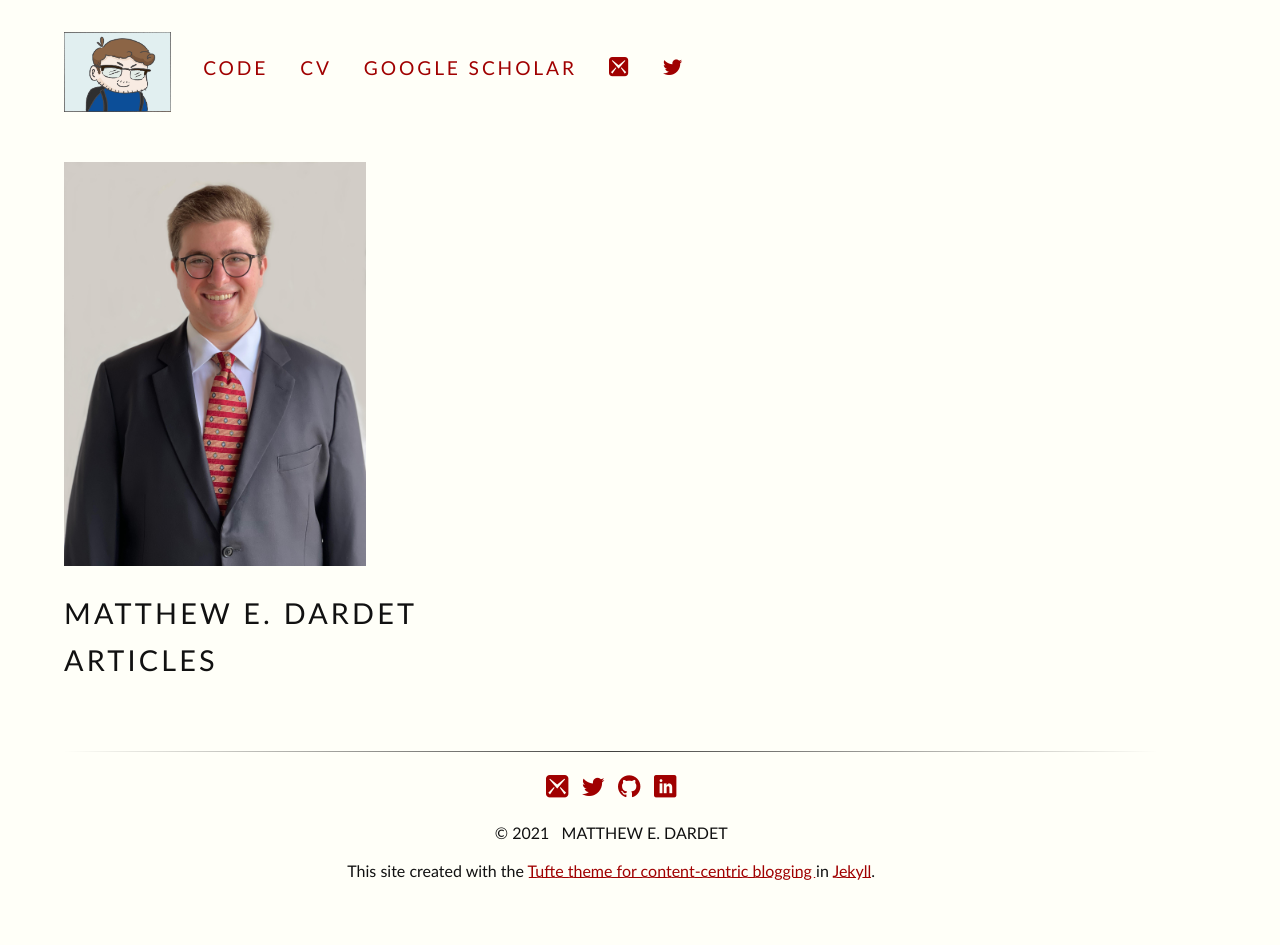
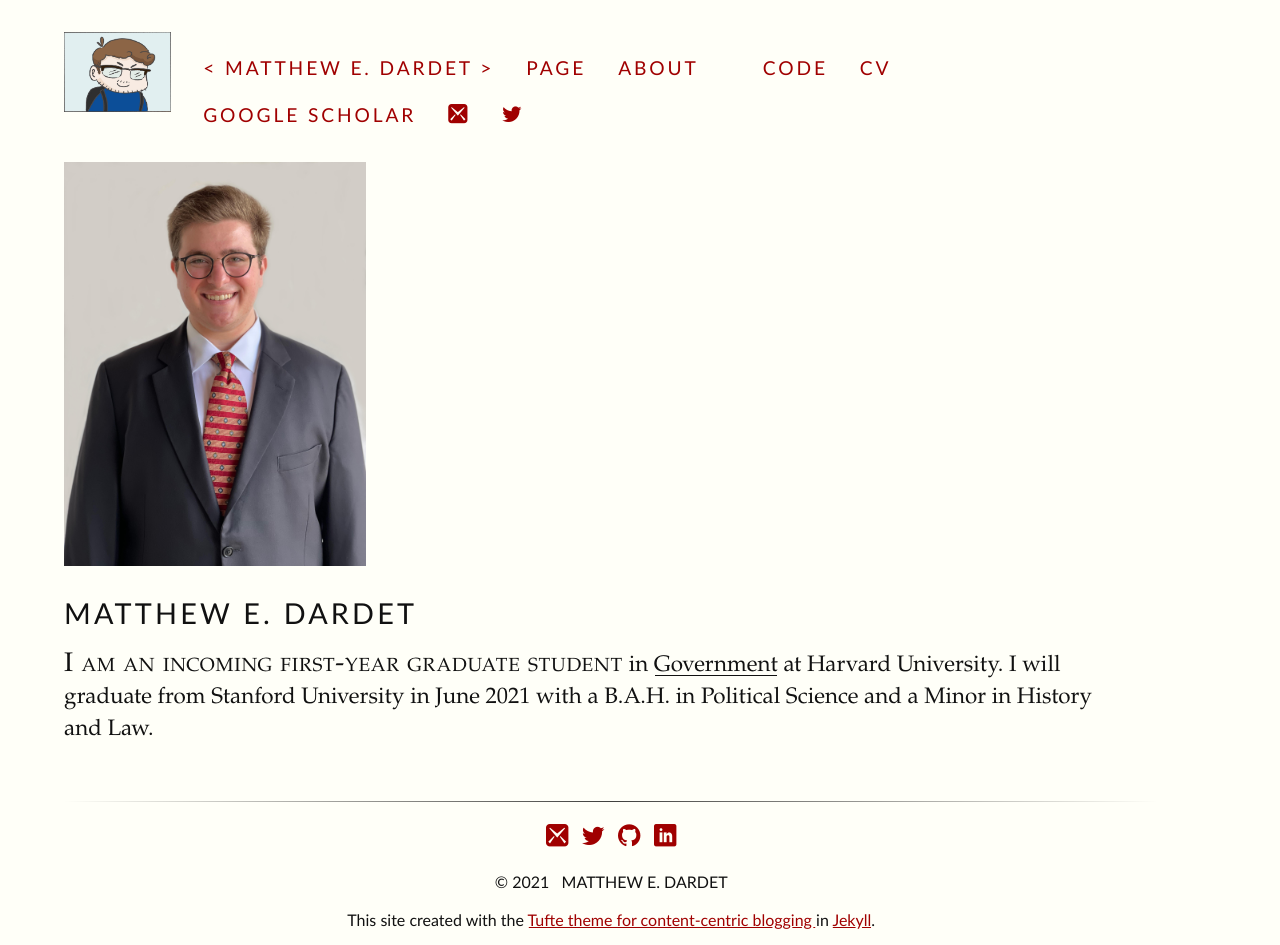
Before and after one commit to matthewdardet/matthewdardet.github.io, a Jekyll site: the page built from index.html, in a window 1280 px wide. Built offline with Jekyll 4.4.1, drawn with Linux system fonts in a browser that asks for light colours; some web fonts are replaced; before the commit the page ends 900 px from its top, so only the background shows below that.

Commit message:
Add more background, update header.

```diff
--- a/_includes/header.html
+++ b/_includes/header.html
@@ -2,6 +2,15 @@
 <header>
     <nav class="group">
 		<a href=""><img class="badge" src="{{site.baseurl}}/assets/img/badge_1.jpg" alt="Matthew E. Dardet"></a>
+	        {% for node in site.pages %}
+		    {% unless node.nav_exclude %}
+		        {% if page.url == node.url %}
+		          <a class="active" href="{{node.url | prepend: site.baseurl}}" class="active">{{node.title}}</a>
+		        {% else %}
+		          <a href="{{node.url | prepend: site.baseurl}}">{{node.title}}</a>
+		        {% endif %}
+	            {% endunless %}
+  	        {% endfor %}
 		<a href="https://github.com/matthewdardet">Code</a>
 		<a href="assets/(CV) Matthew E. Dardet.pdf">CV</a>
 		<a href="https://scholar.google.com/citations?user=p5FGWZYAAAAJ&hl=en">Google Scholar</a>
--- a/index.html
+++ b/index.html
@@ -8,14 +8,4 @@
 
   <h1 class="content-listing-header sans">Matthew E. Dardet</h1>
 
-  <h1 class="content-listing-header sans">Articles</h1>
-  <ul class="content-listing ">
-    {% for post in site.posts %}
-        <li class="listing">
-          <hr class="slender">
-          <a href="{{ post.url | prepend: site.baseurl }}"><h3 class="contrast">{{ post.title }}</h3></a>
-          <br><span class="smaller">{{ post.date | date: "%B %-d, %Y" }}</span>  <br/>
-          <div>{{ post.excerpt }}</div>
-        </li>
-    {% endfor %}
-  </ul>
+  <p><span class = "newthought"> I am an incoming first-year graduate student</span> in <a href="https://gov.harvard.edu/">Government</a> at Harvard University. I will graduate from Stanford University in June 2021 with a B.A.H. in Political Science and a Minor in History and Law.
```
